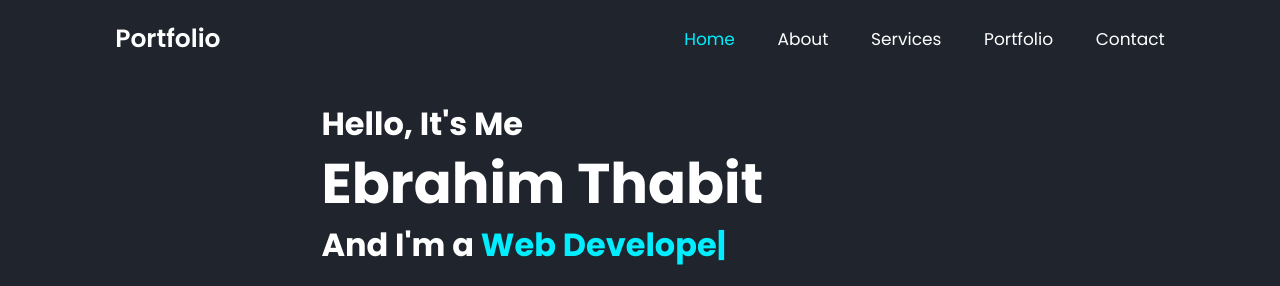
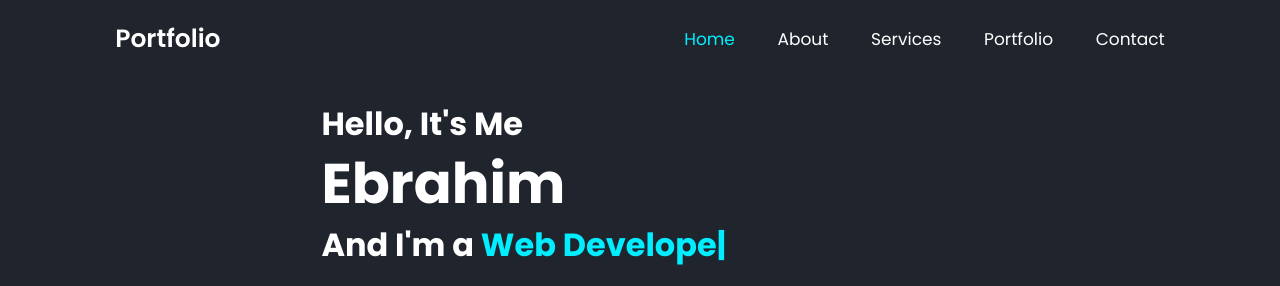
Before and after one commit to EbrahimThabit/ebrahimthabit.github.io, a plain HTML site: page index.html in a window 1280 px wide. Shown: the top 286 px of the page. Drawn offline with nearby package versions, Linux system fonts and the light colour scheme.

Commit message:
Update index.html

```diff
--- a/index.html
+++ b/index.html
@@ -38,7 +38,7 @@
   <section class="home" id="home">
     <div class="home-content">
       <h3>Hello, It's Me</h3>
-      <h1>Ebrahim Thabit</h1>
+      <h1>Ebrahim</h1>
       <h3>And I'm a <span class="multiple-text"></span></h3>
       <p>Welcome to my personal site. I am very happy to meet you. How can I help you?</p>
       <div class="social-media">
```
